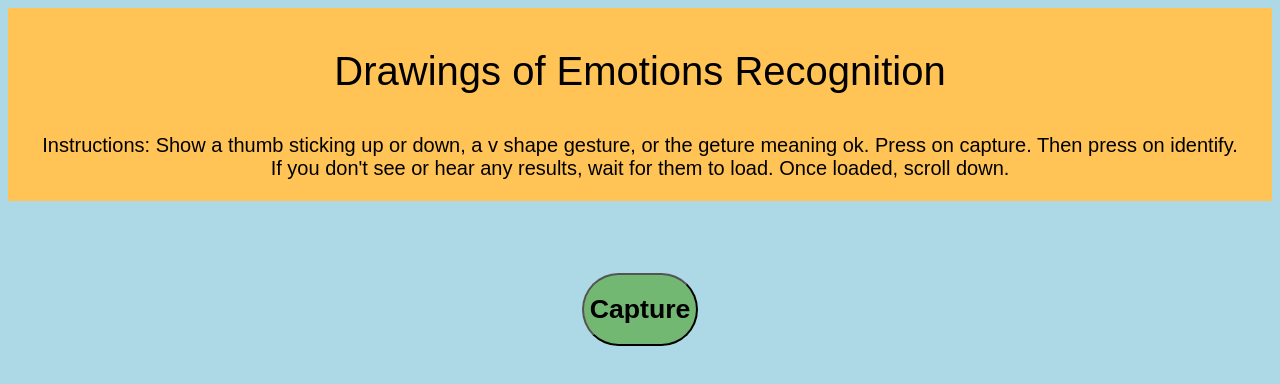
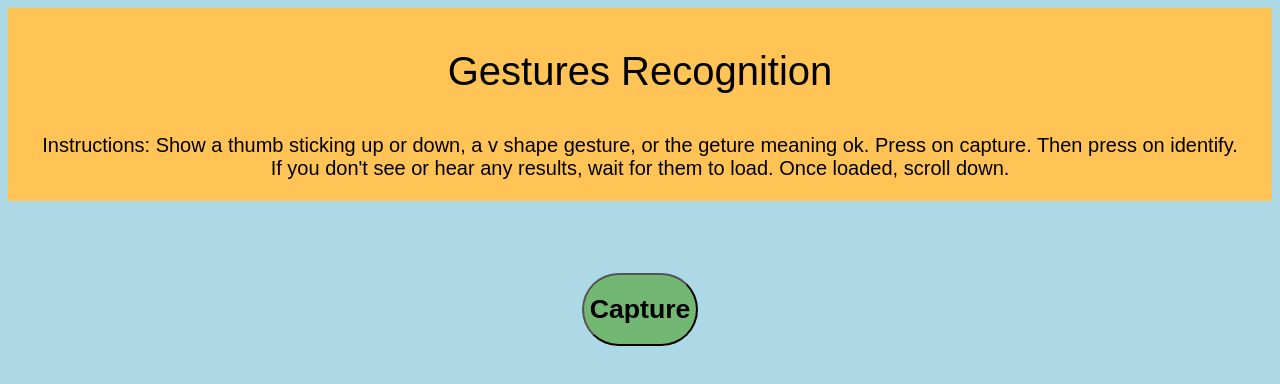
Before and after one commit to ethanreesewagner/gestures, a plain HTML site: page index.html in a window 1280 px wide. Drawn offline with Linux system fonts and the light colour scheme; a script that the page names is missing.

Commit message:
Update index.html

```diff
--- a/index.html
+++ b/index.html
@@ -11,7 +11,7 @@
 <body style="background-color:lightblue">
 <center>
 <div style="background-color: rgb(255, 196, 85); padding:1px;">
-    <p style="font-size: 40px; font-family: arial;">Drawings of Emotions Recognition</p>
+    <p style="font-size: 40px; font-family: arial;">Gestures Recognition</p>
     <p style="font-size: 20px; font-family: arial;">Instructions: Show a thumb sticking up or down, a v shape gesture, or the geture meaning ok. Press on capture. Then press on identify.<br> If you don't see or hear any results, wait for them to load. Once loaded, scroll down.</p>
 </div>
 <br><br>
```
